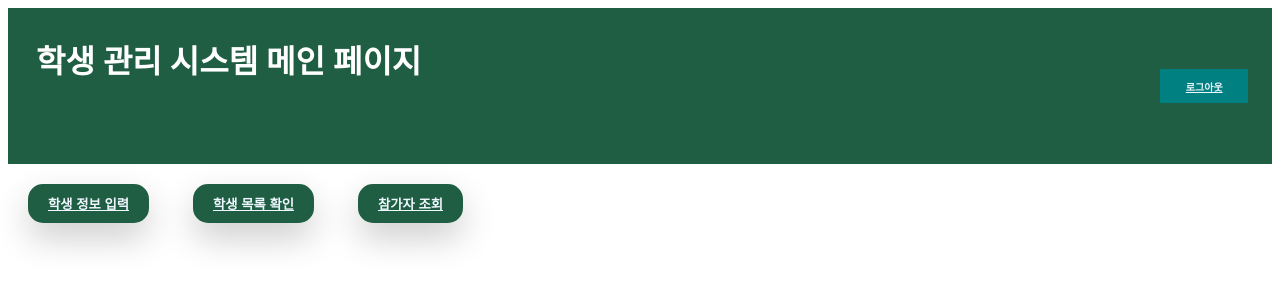
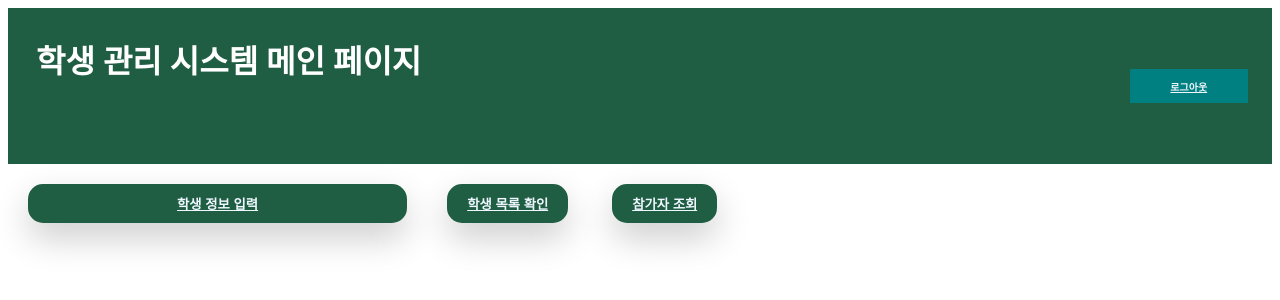
Before and after one commit to nAhYUN22/GRT_attendance, a Django app: page / in a window 1280 px wide. Shown: the top 300 px of the page. Run offline with Django 4.2, Linux system fonts and the light colour scheme; the visitor is signed in with stand-in values (Sample User, id 1); parts of the project's set-up code (start-up, migrations or seed data) failed here and were passed over.

Commit message:
button 3 change

```diff
--- a/grt_webserver/static/css/index.css
+++ b/grt_webserver/static/css/index.css
@@ -20,8 +20,8 @@ nav {
   font-weight: bold;
   color: white;
   background: teal;
-  height: 1%;
-  width: 5%;
+  height: 5%;
+  width: 8%;
 }
 
 header {
@@ -70,6 +70,10 @@ button {
   transition: 0.25s;
   background-color: #205e44;
   color: #1e6b7b;
+  width: 30%;
+  float: left;
+  width: 30%;
+  box-sizing: border-box;
 }
 
 a {
--- a/grt_webserver/templates/index.html
+++ b/grt_webserver/templates/index.html
@@ -61,6 +61,7 @@
         >
       </nav>
     </header>
+    <div id="box">
       <button class="student_info" type="button">
         <a href="#" onclick="sendRequest('grt/addstudent');">학생 정보 입력</a>
       </button>
@@ -78,8 +79,11 @@
       </li>
       {% endcomment %}
       <button class="student_check" type="button">
-      <a href="#" onclick="sendRequest('grt/checkattendance');">참가자 조회</a>
+        <a href="#" onclick="sendRequest('grt/checkattendance');"
+          >참가자 조회</a
+        >
       </button>
+    </div>
     <!-- <button class="now_time" type="button">
       <a href="#" onclick="sendRequest('grt/gettest');">현재 시간</a>
     </button> -->
```
Lines whose indentation alone changed are shown as unchanged.
